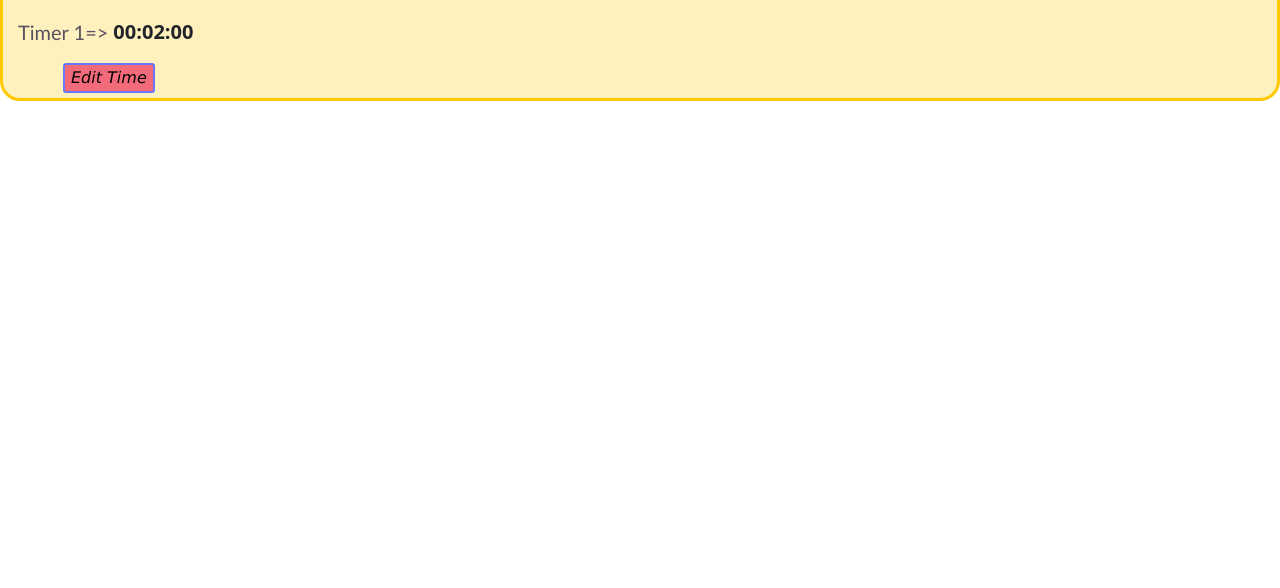
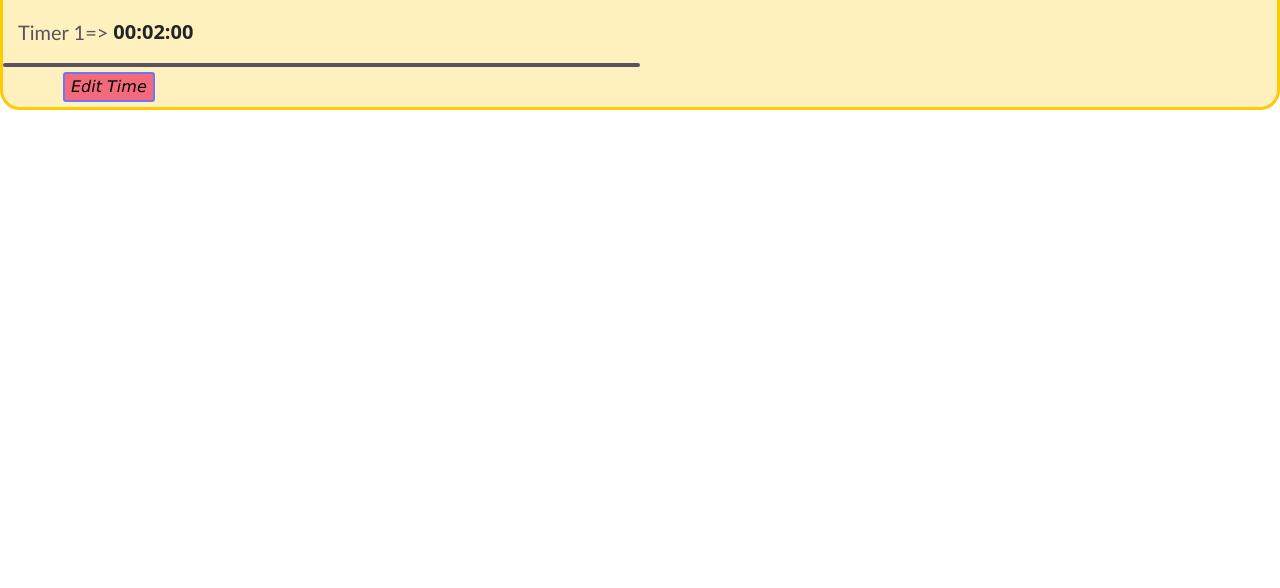
Before and after one commit to Fatih90FM91/CountDownTimer, a plain HTML site: page index.html in a window 1280 px wide. Shown: the part 212-800 px from the top of the page. Drawn offline with nearby package versions, Linux system fonts and the light colour scheme.

Commit message:
adding new css thigs

```diff
--- a/style.css
+++ b/style.css
@@ -39,6 +39,7 @@ label{
 #edit{
     margin-left: 60px;
     margin-bottom: 5px;
+    margin-top: 5px;
     background-color: #F36A7B;
     border-radius: 3px;
     border: 2px solid #6B76FE;
@@ -48,5 +49,9 @@ label{
 
 #newList{
     display: flex;
+    background-color: #FFFFD2;
+    width: 50%;
+    border-radius: 6px;
+    border: 2px solid #595260;
 
 }
```
